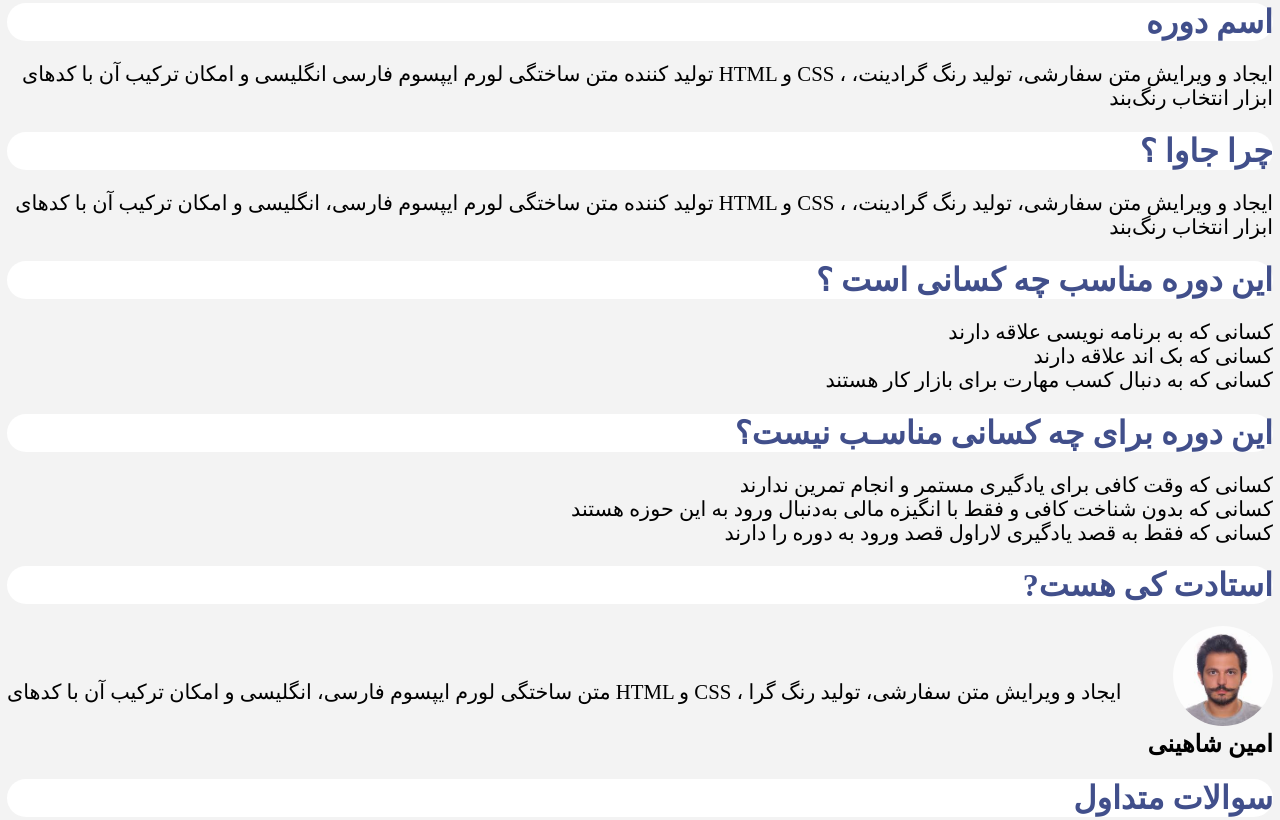
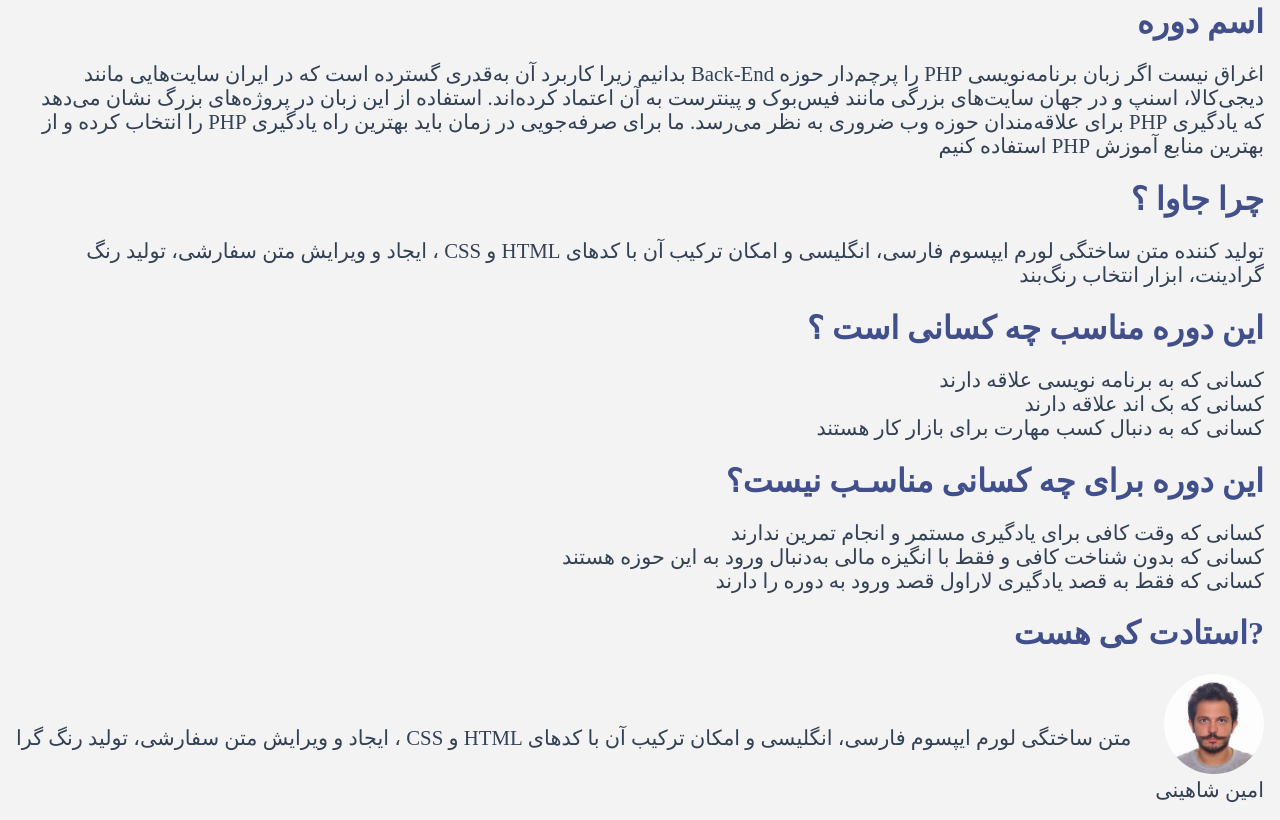
Before and after one commit to mhscan/course-page, a plain HTML site: page index.html in a window 1280 px wide. Shown: the part 816-1636 px from the top of the page. Drawn offline with Linux system fonts and the light colour scheme.

Commit message:
finish 4

```diff
--- a/index.html
+++ b/index.html
@@ -8,7 +8,7 @@
     <link rel="stylesheet" href="https://cdnjs.cloudflare.com/ajax/libs/font-awesome/5.15.3/css/all.min.css"/>
     <link rel="stylesheet" href="style.css"/>
 </head>
-<body>
+<body dir="rtl">
     <div class="header">
         <div class="top_header">
             <a href="#" class="link">ثبت نام در دوره</a>
@@ -23,10 +23,7 @@
     </div>
     <div class="main">
         <h1>اسم دوره </h1>
-        <p>تولید کننده متن ساختگی لورم ایپسوم فارسی
-            انگلیسی و امکان ترکیب آن با کدهای HTML و CSS
-            ، ایجاد و ویرایش متن سفارشی، تولید رنگ گرادینت،
-            ابزار انتخاب رنگ‌بند
+        <p>اغراق نیست اگر زبان برنامه‌نویسی PHP را پرچم‌دار حوزه Back-End بدانیم زیرا کاربرد آن به‌قدری گسترده است که در ایران سایت‌هایی مانند دیجی‌کالا، اسنپ و در جهان سایت‌های بزرگی مانند فیس‌بوک و پینترست به آن اعتماد کرده‌اند. استفاده از این زبان در پروژه‌های بزرگ نشان می‌دهد که یادگیری PHP برای علاقه‌مندان حوزه وب ضروری به نظر می‌رسد. ما برای صرفه‌جویی در زمان باید بهترین راه یادگیری PHP را انتخاب کرده و از بهترین منابع آموزش PHP استفاده کنیم
         </p>
         <h1>چرا جاوا ؟</h1>
         <p>تولید کننده متن ساختگی لورم ایپسوم فارسی،
@@ -55,16 +52,16 @@
 
         <h1>?استادت کی هست</h1>
         <div class="teacher">
+
+            <div>
+                <img class="teacher_img" src="img\teacher_img.jpg" alt="#">
+                <p>امین شاهینی</p>
+            </div>
             <p>
             متن ساختگی لورم ایپسوم فارسی،
             انگلیسی و امکان ترکیب آن با کدهای HTML و CSS
             ، ایجاد و ویرایش متن سفارشی، تولید رنگ گرا
             </p>
-            <div>
-                <img class="teacher_img" src="img\teacher_img.jpg" alt="#">
-                <h2>امین شاهینی</h2>
-            </div>
-
 
         </div>
 
--- a/style.css
+++ b/style.css
@@ -9,9 +9,9 @@ h1 {
     margin: .67em 0;
 }
 p {
-  font-size: 1.3rem;
-  line-height: 1.5rem;
-
+    font-size: 1.3rem;
+    line-height: 1.5rem;
+    color: #334155;
 }
 :root {
     --bg_dark :#414f8b ;
@@ -19,6 +19,7 @@ p {
 }
 body{
     background-color: #f3f3f3;
+
 }
 
 
@@ -66,11 +67,11 @@ body{
 .main {
     text-align: right;
 
-    margin:0 7px;
+    margin:0 1rem;
 }
 .main h1 {
     color: var(--bg_dark);
-    background-color: #fff;
+
     border-radius: 2rem;
 }
 
```
